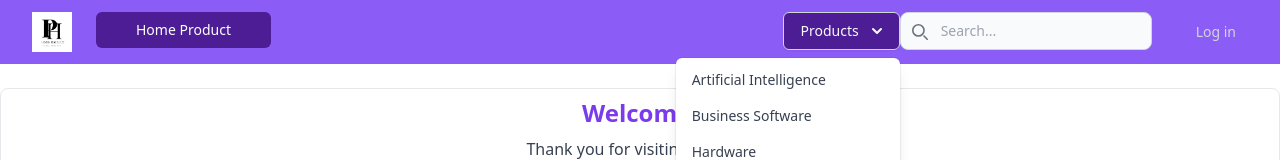
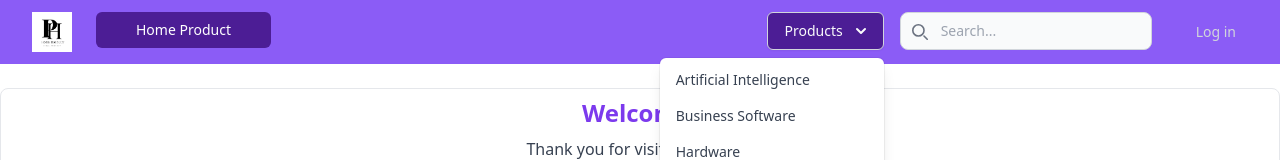
Before and after one commit to natalymejia15/TerreneitorElectiva, a React (Vite) app: page / in a window 1280 px wide. Both pictures are taken after a click on the button "Products". Shown: the top 160 px of the page. Built offline with nearby package versions, Linux system fonts and the light colour scheme; no server answers; the database is empty.

Commit message:
CH search1

```diff
--- a/src/products/components/CategoriesDropdown.jsx
+++ b/src/products/components/CategoriesDropdown.jsx
@@ -1,5 +1,6 @@
 import { Fragment } from "react";
 import { Menu, Transition } from "@headlessui/react";
+import { NavLink } from "react-router-dom";
 
 export const CategoriesDropdown = ({ categories }) => {
   return (
@@ -36,12 +37,12 @@ export const CategoriesDropdown = ({ categories }) => {
             {categories.map((category) => (
               <Menu.Item key={category.name}>
                 {({ active }) => (
-                  <a
-                    href={category.href}
-                    className={`${active ? "bg-gray-100" : ""} block px-4 py-2 text-sm text-gray-700`}
-                  >
-                    {category.name}
-                  </a>
+                  <NavLink
+                  to={category.href}
+                  className={`${active ? "bg-gray-100" : ""} block px-4 py-2 text-sm text-gray-700`}
+                >
+                  {category.name}
+                </NavLink>
                 )}
               </Menu.Item>
             ))}
--- a/src/products/components/Products.jsx
+++ b/src/products/components/Products.jsx
@@ -4,7 +4,7 @@ import { collection, getDocs, query, where, orderBy } from "firebase/firestore/l
 import { FirebaseDB } from "~firebase/config";
 import { ProductItemLogin } from "./ProductItemLogin";
 
-export const Products = ({ userId, showProducts, showHunter }) => {
+export const Products = ({ userId, showProducts, showHunter, category }) => {
   const [products, setProducts] = useState([]);
   const { user } = useContext(AuthContext);
 
@@ -12,8 +12,16 @@ export const Products = ({ userId, showProducts, showHunter }) => {
     const getList = async () => {
       try {
         let queryProduct;
+        let fieldName;
+        console.log("Nombre categoria", category);
         if (showHunter) {
-          queryProduct = query(collection(FirebaseDB, 'products'), orderBy('userId'));
+          if (category =="") {
+            fieldName = 'userId';
+            queryProduct = query(collection(FirebaseDB, 'products'), orderBy(fieldName));
+          } else {
+            fieldName = 'category';
+            queryProduct = query(collection(FirebaseDB, 'products'), orderBy(fieldName));
+          }
         } else {
           const fieldName = 'userId';
           const searchValue = userId || user.uid;
@@ -31,7 +39,7 @@ export const Products = ({ userId, showProducts, showHunter }) => {
     };
 
     getList();
-  }, [userId, user, showHunter]);
+  }, [userId, user, showHunter, category]);
 
   return (
     <div className="mr-10 ml-10 mb-2">
--- a/src/products/router/ProductRouter.jsx
+++ b/src/products/router/ProductRouter.jsx
@@ -14,6 +14,7 @@ export const ProductRouter = () => {
         <Routes>
           <Route path="/NewProduct" element={<NewProduct />} />
           <Route path="/products/:id" element={<ProductSelect />} />
+          <Route path="/products/:name" element={<HomeProduct />} />
           <Route path="/" element={<HomeProduct />}/>
           <Route path="/HomeProduct" element={<HomeProduct />} />
           <Route path="/users/:userId" element={<Profile />} />
--- a/src/ui/components/Navbar.jsx
+++ b/src/ui/components/Navbar.jsx
@@ -21,12 +21,12 @@ export const Navbar = () => {
   };
 
   const categories = [
-    { name: "Artificial Intelligence", href:"/HomeProduct/"},
-    { name: "Business Software"},
-    { name: "Hardware" },
-    { name: "Mobile technology" },
-    { name: "Technological Architecture" },
-    { name: "Business Intelligence" },
+    { name: "Artificial Intelligence", href:"/products/:"},
+    { name: "Business Software", href:"/products/:software"},
+    { name: "Hardware",href:"/products/&{name}" },
+    { name: "Mobile technology", href:"/products/:mobil" },
+    { name: "Technological Architecture", href:"/products/&{name}" },
+    { name: "Business Intelligence", href:"/products/&{name}"},
   ];
 
   const menu = () => {
@@ -120,7 +120,10 @@ export const Navbar = () => {
                 </div>
               </div>
             </div>
-            <CategoriesDropdown categories={categories} />
+            <div className="px-4 ">
+              <CategoriesDropdown categories={categories} />
+            </div>
+
             <div className="relative hidden md:block">
               <div className="absolute inset-y-0 start-0 flex items-center ps-3 pointer-events-none">
                 <svg
```
